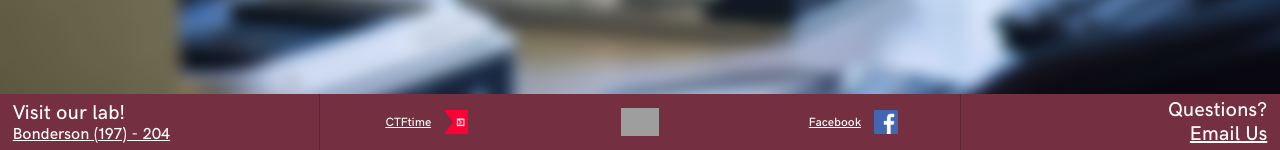
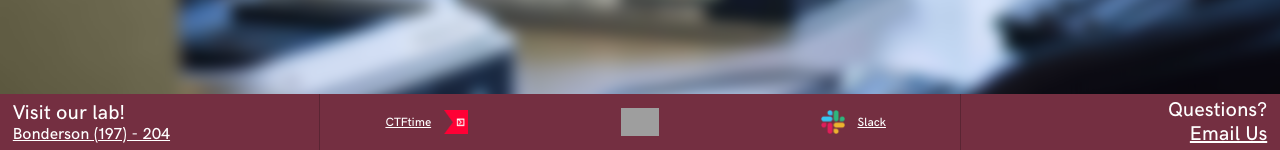
Before and after one commit to CalPolySEC/thewhitehat.club, a Flask app: page / in a window 1280 px wide. Shown: the part 650-800 px from the top of the page. Run offline with Flask 2, Linux system fonts and the light colour scheme; data that the repository does not hold is empty; style sheets or scripts are compiled from the project's sources; grey boxes are pictures that could not be loaded.

Commit message:
Changed Facebook to Slack

```diff
--- a/assets/scss/_footer.scss
+++ b/assets/scss/_footer.scss
@@ -104,7 +104,7 @@ footer {
 				@include hover;
 			}
 
-			#facebook {
+			#slack {
 				display: flex;
 				justify-content: center;
 				align-items: center;
@@ -117,7 +117,7 @@ footer {
 				}
 
 				p {
-					padding-right: 1vw;
+					padding-left: 1vw;
 					font-size: 1.5vh;
 				}
 
--- a/templates/includes/footer.html
+++ b/templates/includes/footer.html
@@ -15,9 +15,9 @@
                 <a id="status" href="/timecard">
                     <img src="{% if config.DEBUG %}https://thewhitehat.club{% endif %}/status.svg">
                 </a>
-                <a id="facebook" href="https://facebook.com/groups/whitehatcalpoly/" target="_blank">
-                    <p>Facebook</p>
-                    <img src="/facebook.png" height="36px" alt="Visit our Facebook page!">
+                <a id="slack" href="https://join.slack.com/t/whitehatcalpoly/signup" target="_blank">
+                    <img src="/slack-logo.png" height="36px" alt="Join our Slack workspace!">
+                    <p>Slack</p>
                 </a>
             </div>
         </div>
```
Also changed, not shown: static/images/facebook.png (deleted), static/images/slack-logo.png (added).
